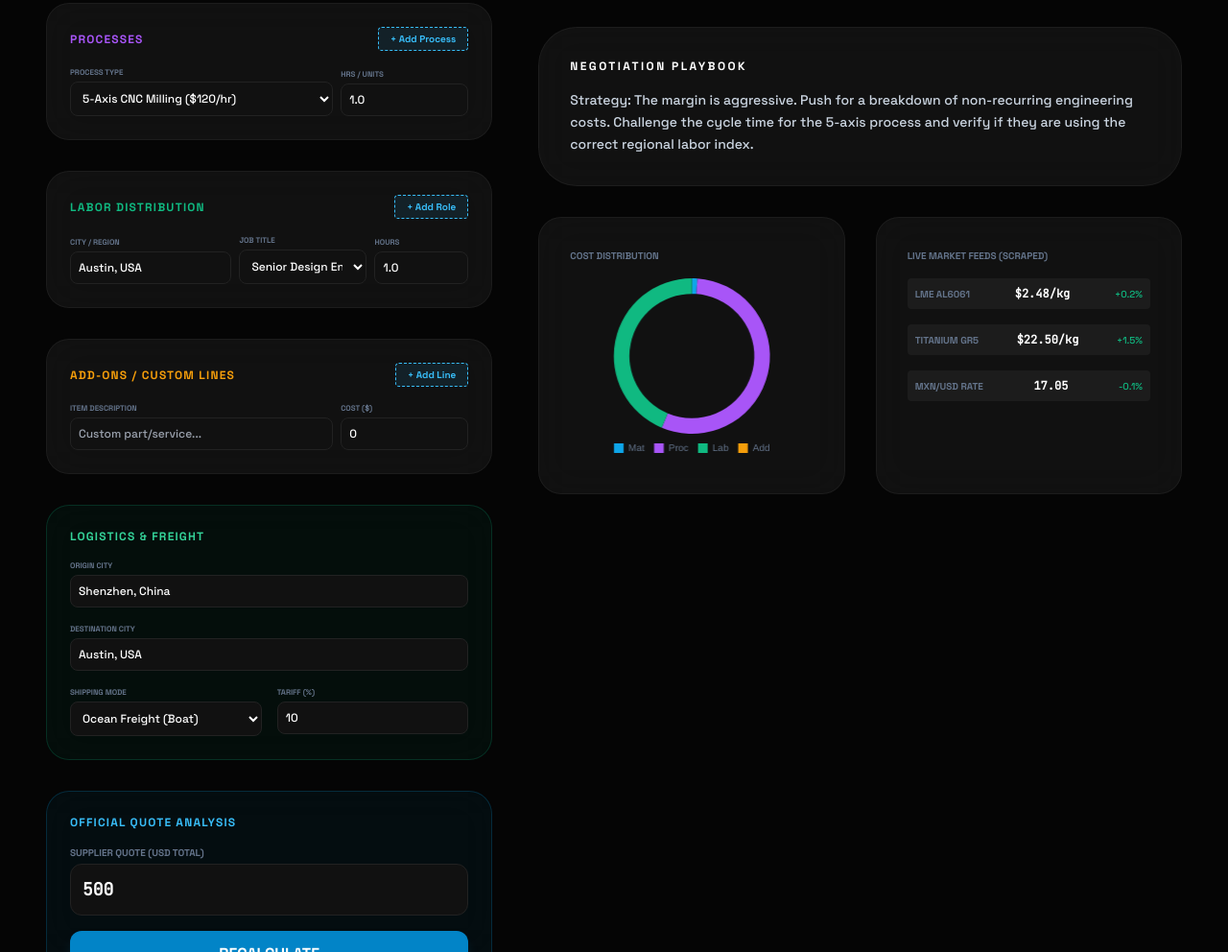
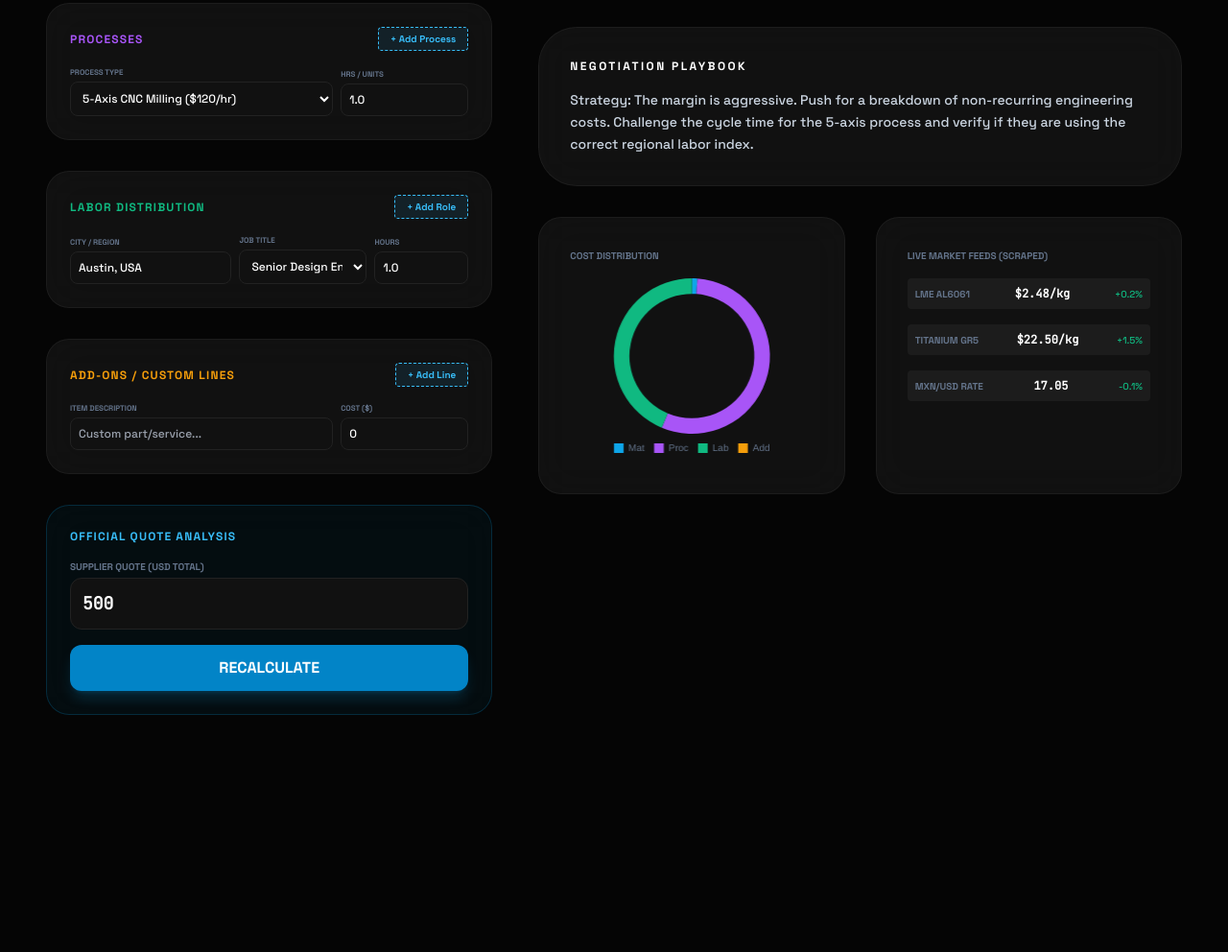
Before and after one commit to memefather/should-cost-live, a website: page index.html in a window 1280 px wide. Shown: the part 372-1364 px from the top of the page at 96% size. After the commit the page ends 1165 px from the top, so only its background shows below. Drawn offline with nearby package versions, Linux system fonts and the light colour scheme.

```diff
--- a/index.html
+++ b/index.html
@@ -138,36 +138,6 @@
                 </section>
 
                 <!-- Global Quote Input -->
-                <!-- Logistics Section -->
-                <section class="glass-panel p-6 rounded-3xl border-emerald-500/20 bg-emerald-500/5">
-                    <h3 class="text-xs font-bold text-emerald-400 uppercase tracking-widest mb-4">Logistics & Freight</h3>
-                    <div class="space-y-4">
-                        <div class="relative">
-                            <label class="text-[8px] uppercase text-slate-500 font-bold block mb-1">Origin City</label>
-                            <input type="text" id="originCity" class="w-full input-dark p-2 rounded-lg text-xs" placeholder="Search Origin..." oninput="searchCities(this, 'origin')" value="Shenzhen, China">
-                            <div id="originResults" class="absolute z-50 w-full bg-black border border-white/10 rounded-lg mt-1 hidden max-h-40 overflow-y-auto"></div>
-                        </div>
-                        <div class="relative">
-                            <label class="text-[8px] uppercase text-slate-500 font-bold block mb-1">Destination City</label>
-                            <input type="text" id="destCity" class="w-full input-dark p-2 rounded-lg text-xs" placeholder="Search Destination..." oninput="searchCities(this, 'dest')" value="Austin, USA">
-                            <div id="destResults" class="absolute z-50 w-full bg-black border border-white/10 rounded-lg mt-1 hidden max-h-40 overflow-y-auto"></div>
-                        </div>
-                        <div class="grid grid-cols-2 gap-4">
-                            <div>
-                                <label class="text-[8px] uppercase text-slate-500 font-bold block mb-1">Shipping Mode</label>
-                                <select id="shippingMode" class="w-full input-dark p-2 rounded-lg text-xs" onchange="calculate()">
-                                    <option value="boat">Ocean Freight (Boat)</option>
-                                    <option value="air">Air Cargo</option>
-                                    <option value="truck">Ground (Truck)</option>
-                                </select>
-                            </div>
-                            <div>
-                                <label class="text-[8px] uppercase text-slate-500 font-bold block mb-1">Tariff (%)</label>
-                                <input type="number" id="tariffRate" class="w-full input-dark p-2 rounded-lg text-xs" value="10" oninput="calculate()">
-                            </div>
-                        </div>
-                    </div>
-                </section>
                 <section class="glass-panel p-6 rounded-3xl bg-sky-500/5 border-sky-500/20">
                     <h3 class="text-xs font-bold text-sky-400 uppercase tracking-widest mb-4">Official Quote Analysis</h3>
                     <div class="space-y-4">
```
